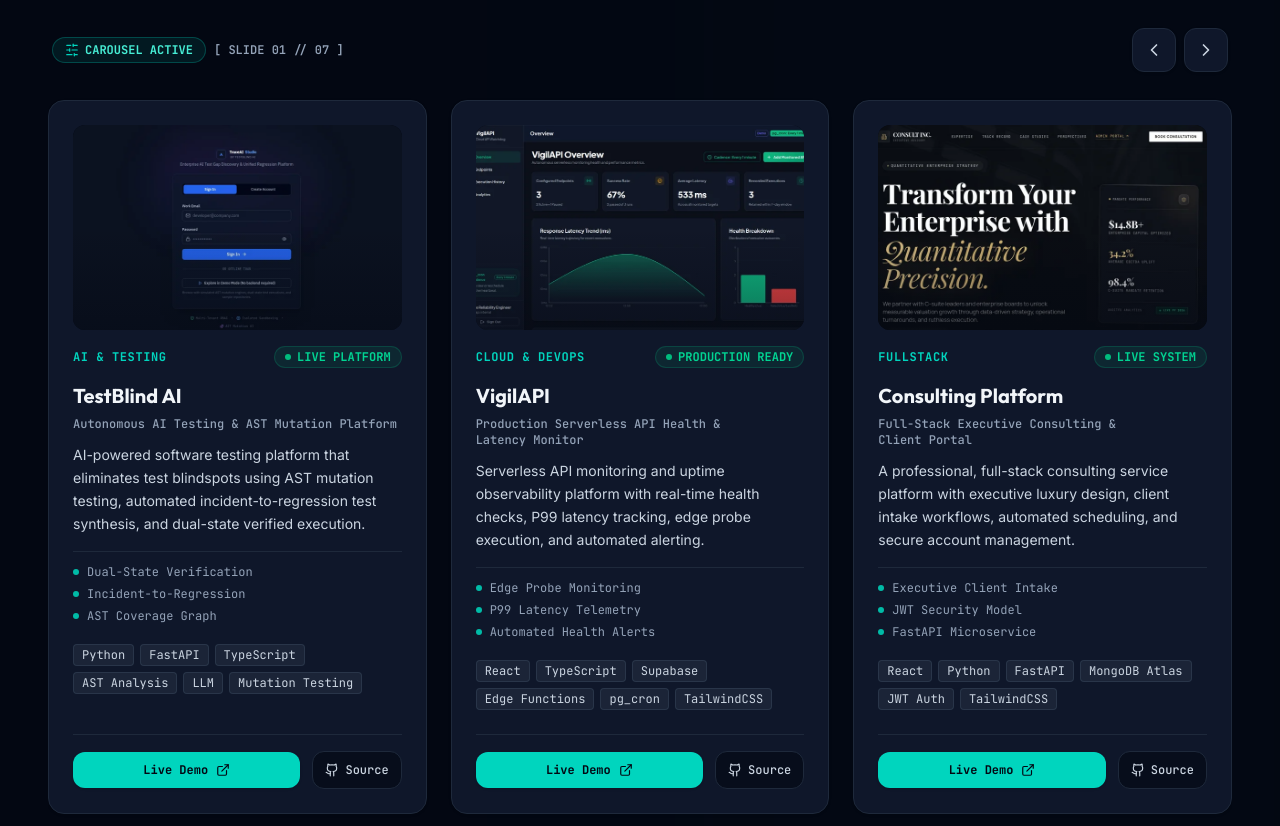
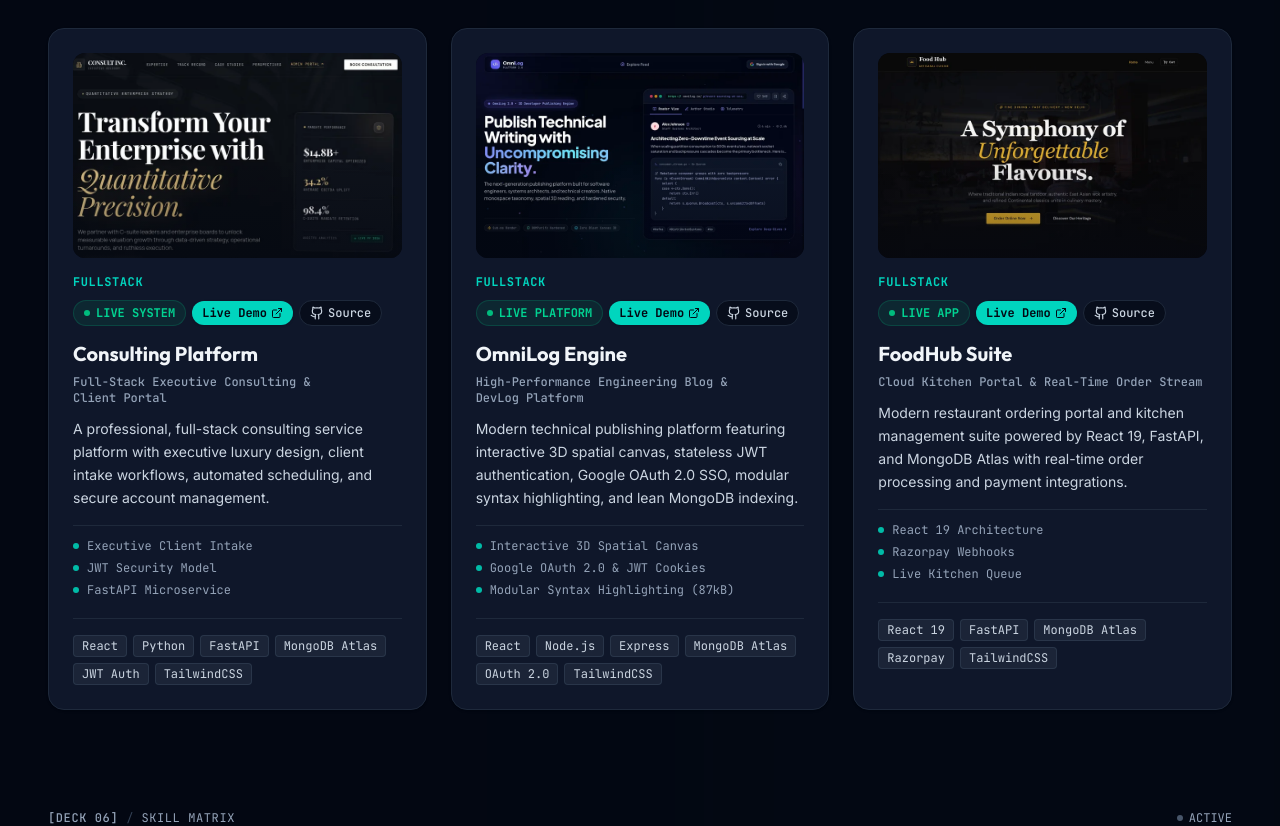
Before and after one commit to amitbora007/amit-portfolio, a React (Vite) app: page / in a window 1280 px wide. Shown: the part 5780-6606 px from the top of the page. Built offline with nearby package versions, Linux system fonts and the light colour scheme.

Commit message:
fix(ui): relocate live project buttons to header pill row and fix card sizing for <=3 items

```diff
--- a/src/components/CardSlider.jsx
+++ b/src/components/CardSlider.jsx
@@ -141,7 +141,13 @@ export default function CardSlider({
     }
   };
 
-  // If 3 or fewer items: render centered responsive grid (no carousel overhead)
+  // Card width class for static (<= 3 items) view, perfectly matching slider card dimensions
+  const staticCardWidthClass =
+    density === 'double'
+      ? 'w-full lg:w-[calc(50%-12px)]'
+      : 'w-full sm:w-[calc(50%-12px)] lg:w-[calc(33.333%-16px)]';
+
+  // If 3 or fewer items: render centered responsive layout with identical card dimensions
   if (!isSliderActive) {
     if (totalItems === 0) {
       return (
@@ -153,18 +159,13 @@ export default function CardSlider({
 
     return (
       <div
-        className={`w-full ${
-          totalItems === 1
-            ? 'max-w-md mx-auto grid grid-cols-1 gap-6'
-            : totalItems === 2
-              ? 'max-w-4xl mx-auto grid grid-cols-1 md:grid-cols-2 gap-6'
-              : density === 'double'
-                ? 'max-w-5xl mx-auto grid grid-cols-1 lg:grid-cols-2 gap-6'
-                : 'max-w-6xl mx-auto grid grid-cols-1 md:grid-cols-2 lg:grid-cols-3 gap-6'
-        } items-stretch ${className}`}
+        className={`w-full flex flex-wrap justify-center gap-6 items-stretch ${className}`}
       >
         {items.map((item, idx) => (
-          <div key={keyExtractor(item, idx)} className="h-full">
+          <div
+            key={keyExtractor(item, idx)}
+            className={`${staticCardWidthClass} flex flex-col`}
+          >
             {renderItem(item, idx)}
           </div>
         ))}
--- a/src/sections/LiveProjects.jsx
+++ b/src/sections/LiveProjects.jsx
@@ -14,7 +14,7 @@ const filterCategories = [
 
 export default function LiveProjects() {
   const { liveProjects, personalInfo } = portfolioData;
-  const [activeFilter, setActiveFilter] = useState('all');
+  const [activeFilter, setActiveFilter] = useState('fullstack');
 
   const filteredProjects = (liveProjects || []).filter((project) => {
     if (activeFilter === 'all') return true;
@@ -104,14 +104,40 @@ export default function LiveProjects() {
                   </div>
                 )}
 
-                {/* Card Header Metadata */}
-                <div className="flex items-center justify-between text-xs font-mono mb-3.5 gap-2">
+                {/* Card Header: Category & Live Indicator with Action Buttons */}
+                <div className="flex flex-wrap items-center justify-between gap-2.5 mb-3.5 text-xs font-mono">
                   <span className="text-xs font-bold text-teal-700 dark:text-teal-400 uppercase tracking-wider">
                     {project.categoryLabel}
                   </span>
-                  <div className="flex items-center gap-1.5 px-2.5 py-0.5 rounded-full bg-emerald-500/10 text-emerald-700 dark:text-emerald-400 border border-emerald-500/20 text-xs font-bold select-none shrink-0">
-                    <span className="w-1.5 h-1.5 rounded-full bg-emerald-500" />
-                    <span>{project.badge}</span>
+
+                  {/* Live Status Pill & Action Buttons */}
+                  <div className="flex flex-wrap items-center gap-1.5">
+                    <div className="flex items-center gap-1.5 px-2.5 py-1 rounded-full bg-emerald-500/10 text-emerald-700 dark:text-emerald-400 border border-emerald-500/20 text-xs font-bold select-none shrink-0">
+                      <span className="w-1.5 h-1.5 rounded-full bg-emerald-500" />
+                      <span>{project.badge}</span>
+                    </div>
+
+                    <a
+                      href={project.liveUrl}
+                      target="_blank"
+                      rel="noopener noreferrer"
+                      className="inline-flex items-center gap-1 px-2.5 py-1 rounded-full bg-teal-700 text-white dark:bg-teal-400 dark:text-slate-950 hover:bg-teal-800 dark:hover:bg-teal-300 font-bold text-xs font-mono transition-all duration-200 shadow-sm focus:outline-none focus-visible:ring-2 focus-visible:ring-brand-500"
+                      aria-label={`Open live application for ${project.title}`}
+                    >
+                      <span>Live Demo</span>
+                      <ExternalLink className="w-3 h-3" />
+                    </a>
+
+                    <a
+                      href={project.githubUrl}
+                      target="_blank"
+                      rel="noopener noreferrer"
+                      className="inline-flex items-center gap-1 px-2.5 py-1 rounded-full border border-slate-200 dark:border-slate-800 bg-slate-50 dark:bg-slate-950/60 text-slate-700 dark:text-slate-300 hover:text-slate-950 dark:hover:text-white hover:border-slate-400 dark:hover:border-slate-600 text-xs font-mono font-medium transition-all duration-200 focus:outline-none focus-visible:ring-2 focus-visible:ring-brand-500"
+                      aria-label={`View ${project.title} source code on GitHub`}
+                    >
+                      <Github className="w-3.5 h-3.5" />
+                      <span>Source</span>
+                    </a>
                   </div>
                 </div>
 
@@ -138,8 +164,8 @@ export default function LiveProjects() {
                   ))}
                 </div>
 
-                {/* Tech Stack Pills */}
-                <div className="flex flex-wrap gap-1.5 mb-6">
+                {/* Tech Stack Pills (Anchored at Card Bottom) */}
+                <div className="flex flex-wrap gap-1.5 pt-4 border-t border-slate-100 dark:border-slate-800 mt-auto">
                   {project.stack.map((tech) => (
                     <span
                       key={tech}
@@ -150,30 +176,6 @@ export default function LiveProjects() {
                   ))}
                 </div>
               </div>
-
-              {/* Dual Action CTAs */}
-              <div className="flex items-center gap-3 pt-4 border-t border-slate-100 dark:border-slate-800 mt-auto">
-                <a
-                  href={project.liveUrl}
-                  target="_blank"
-                  rel="noopener noreferrer"
-                  className="flex-1 flex items-center justify-center gap-2 px-3.5 py-2.5 rounded-xl bg-teal-700 text-white dark:bg-teal-400 dark:text-slate-950 hover:bg-teal-800 dark:hover:bg-teal-300 font-bold text-xs font-mono transition-all duration-200 shadow-sm focus:outline-none focus-visible:ring-2 focus-visible:ring-brand-500"
-                  aria-label={`Open live application for ${project.title}`}
-                >
-                  <span>Live Demo</span>
-                  <ExternalLink className="w-3.5 h-3.5" />
-                </a>
-                <a
-                  href={project.githubUrl}
-                  target="_blank"
-                  rel="noopener noreferrer"
-                  className="flex items-center justify-center gap-1.5 px-3 py-2.5 rounded-xl border border-slate-200 dark:border-slate-800 bg-slate-50 dark:bg-slate-950/60 text-slate-700 dark:text-slate-300 hover:text-slate-950 dark:hover:text-white hover:border-slate-400 dark:hover:border-slate-600 text-xs font-mono font-medium transition-all duration-200 focus:outline-none focus-visible:ring-2 focus-visible:ring-brand-500"
-                  aria-label={`View ${project.title} source code on GitHub`}
-                >
-                  <Github className="w-3.5 h-3.5" />
-                  <span className="hidden sm:inline">Source</span>
-                </a>
-              </div>
             </TiltCard>
           )}
         />
```
